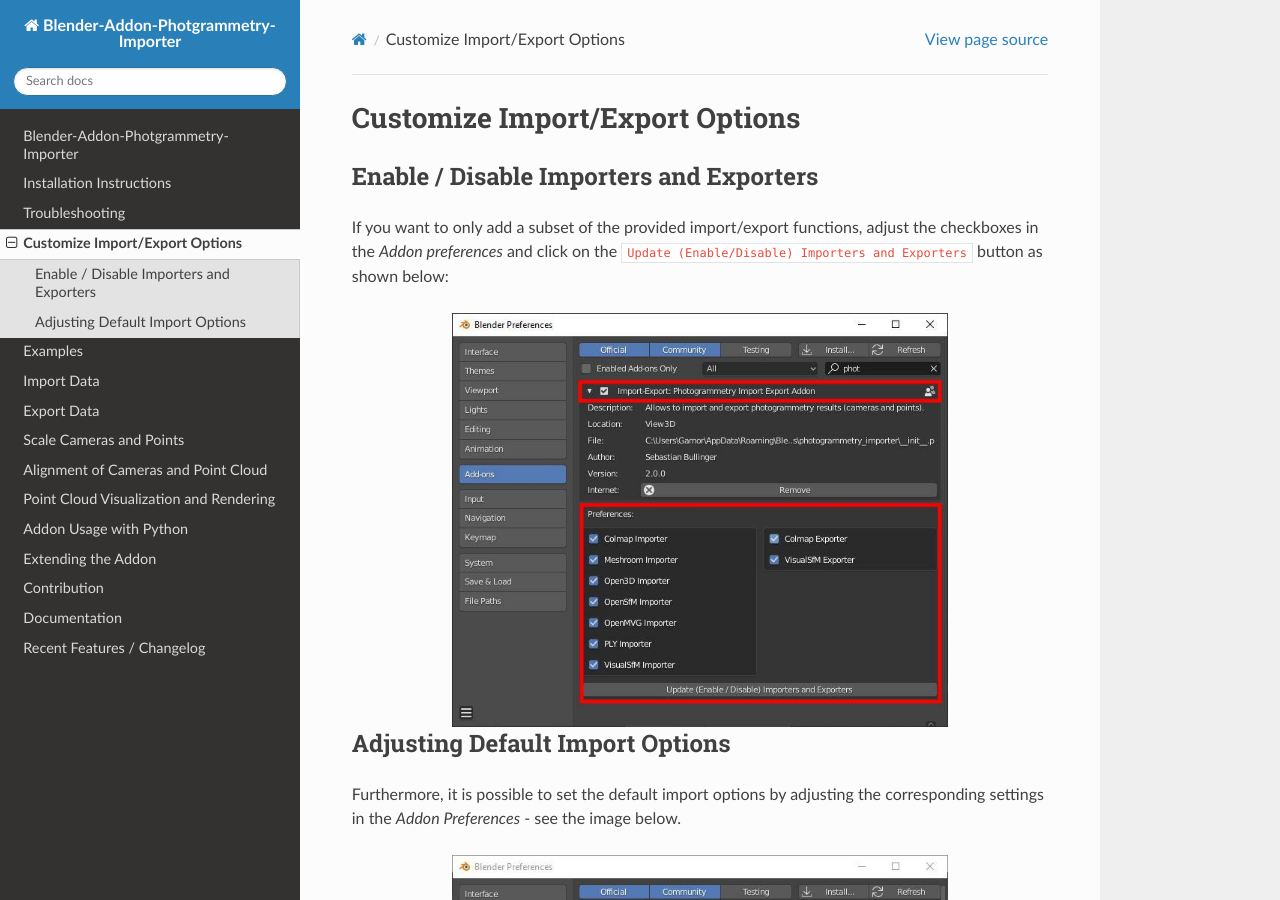
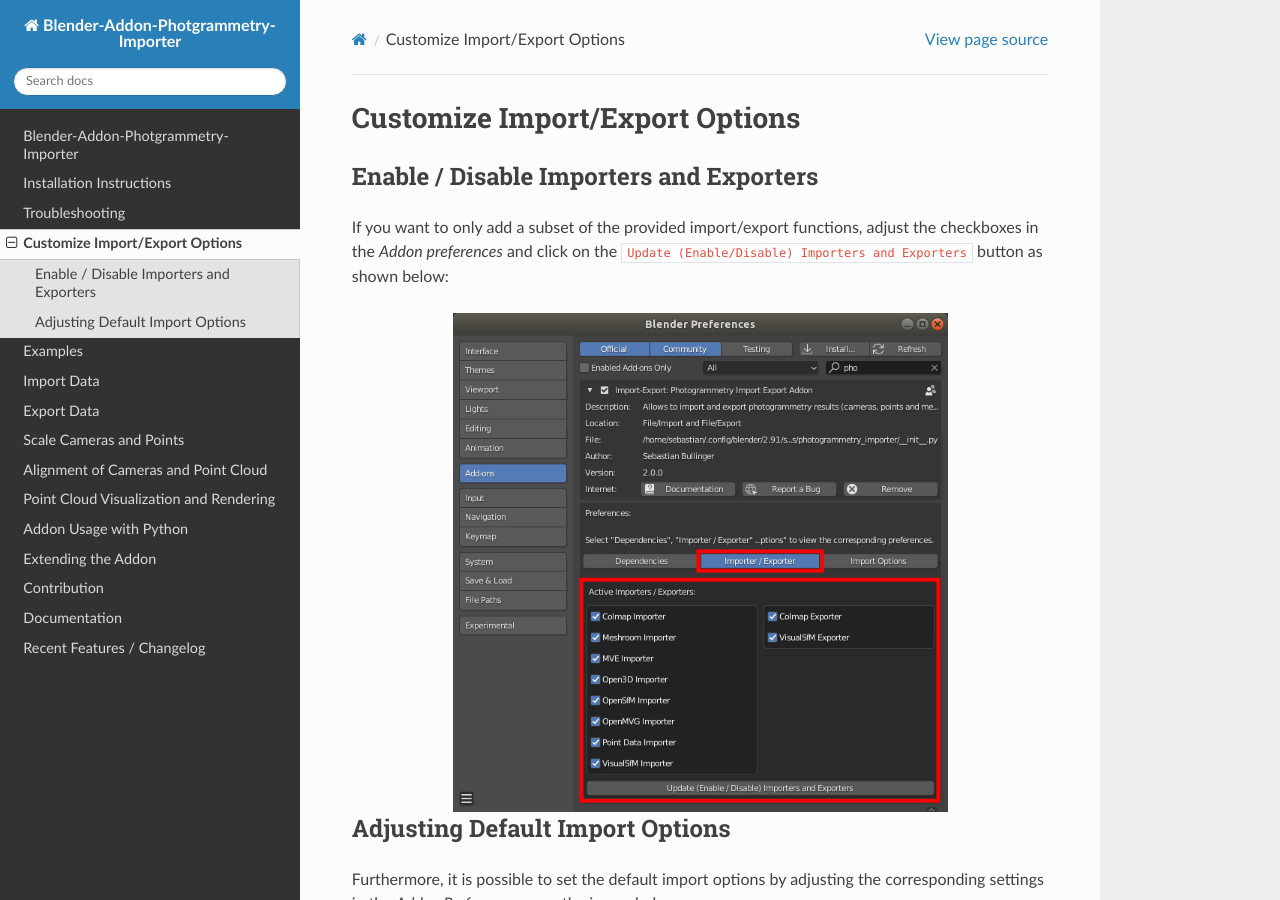
Before and after one commit to SBCV/Blender-Addon-Photogrammetry-Importer, a Sphinx documentation site: the page built from doc/sphinx/source/customize.rst, in a window 1280 px wide and 900 px high. Built offline with Sphinx 7.4.7 and the Read the Docs theme 2.0.0, drawn with Linux system fonts in a browser that asks for light colours; pages that are not in the unit, such as notebooks, are missing from menus.

Commit message:
Update documentation of customization

```diff
--- a/doc/sphinx/source/customize.rst
+++ b/doc/sphinx/source/customize.rst
@@ -7,7 +7,7 @@
 
 If you want to only add a subset of the provided import/export functions, adjust the checkboxes in the `Addon preferences` and click on the :code:`Update (Enable/Disable) Importers and Exporters` button as shown below:
 
-.. image:: ../../images/addon_preferences_annotations.jpg
+.. image:: ../../images/addon_preferences_importer_exporter_annotations.png
    :scale: 75 %
    :align: center
 
@@ -16,6 +16,6 @@
 
 Furthermore, it is possible to set the default import options by adjusting the corresponding settings in the `Addon Preferences` - see the image below.
 
-.. image:: ../../images/addon_preferences_extended_annotations.jpg
+.. image:: ../../images/addon_preferences_import_options_annotations.png
    :scale: 75 %
    :align: center
```
Also changed, not shown: doc/images/addon_preferences.jpg (deleted), doc/images/addon_preferences_annotations.jpg (deleted), doc/images/addon_preferences_extended.jpg (deleted), doc/images/addon_preferences_extended_annotations.jpg (deleted), doc/images/addon_preferences_import_options.png (added), doc/images/addon_preferences_import_options_annotations.png (added), doc/images/addon_preferences_importer_exporter.png (added), doc/images/addon_preferences_importer_exporter_annotations.png (added).
